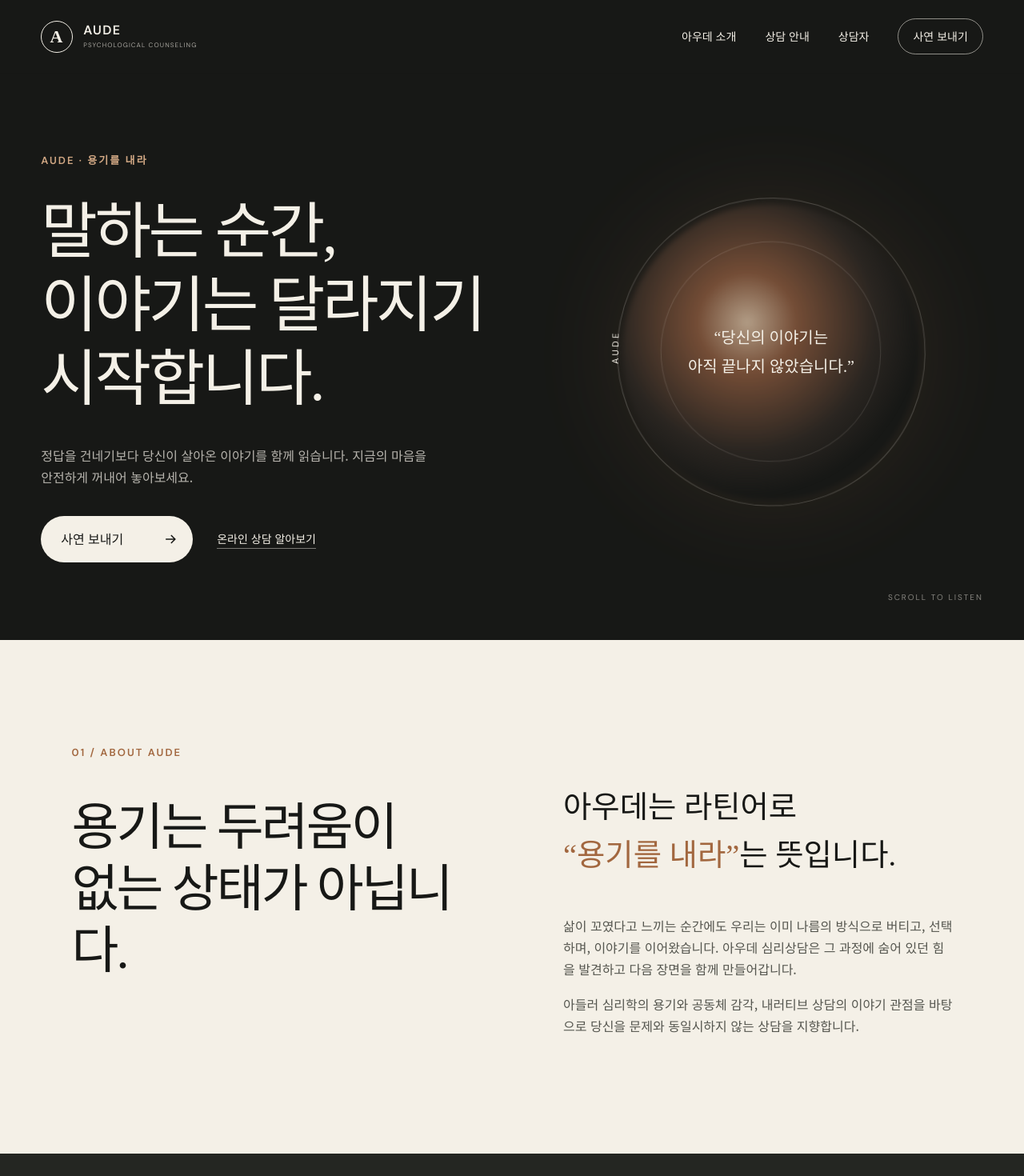
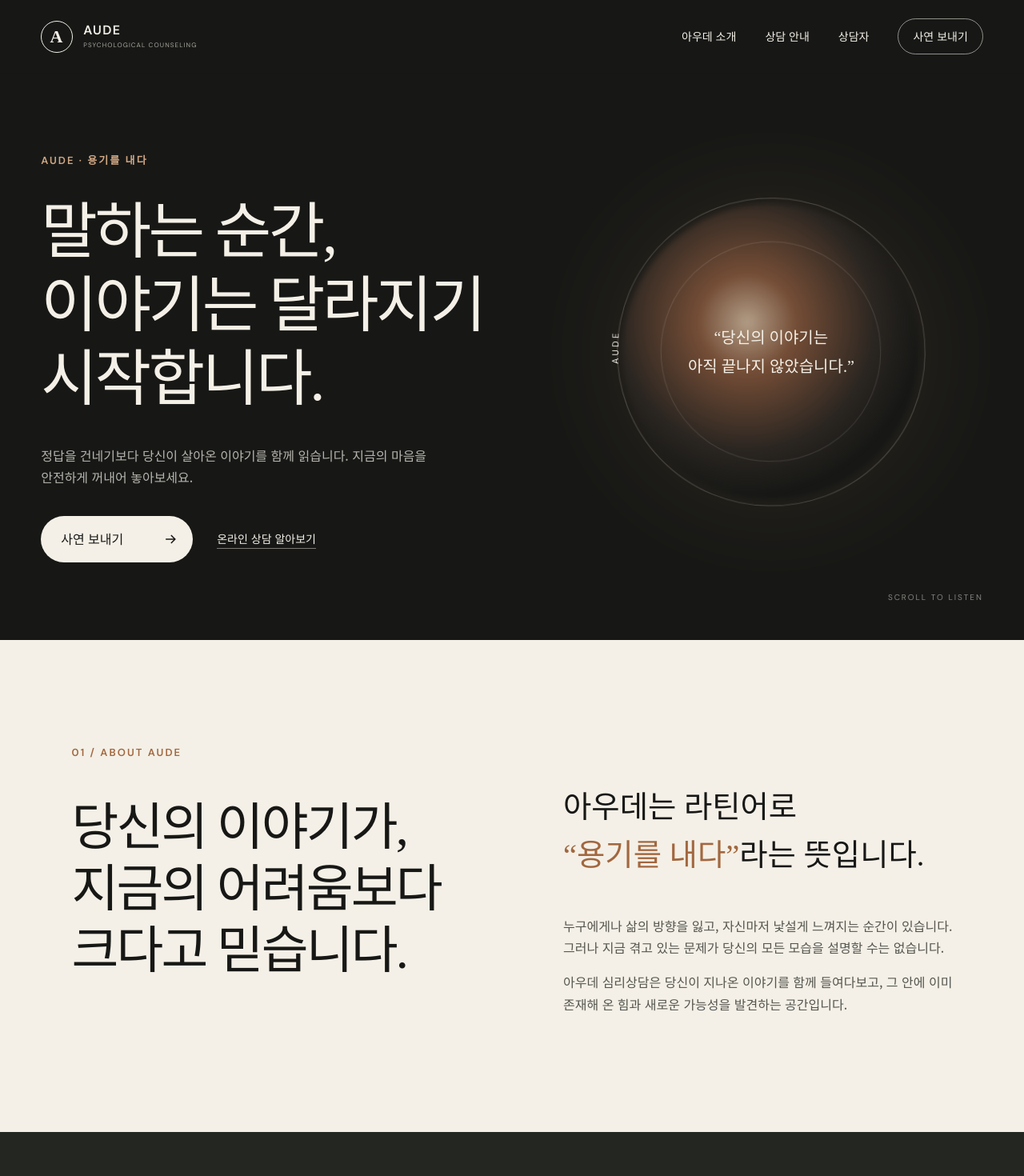
Before and after one commit to oups1004-sketch/aude-counseling, a Next.js app: page / in a window 1280 px wide. Shown: the top 1470 px of the page at 80% size. Built offline with nearby package versions, Linux system fonts and the light colour scheme.

Commit message:
Update Aude introduction copy

```diff
--- a/app/page.tsx
+++ b/app/page.tsx
@@ -44,7 +44,7 @@ export default function Home() {
 
       <section className="hero" id="top">
         <div className="heroCopy">
-          <p className="eyebrow">AUDE · 용기를 내라</p>
+          <p className="eyebrow">AUDE · 용기를 내다</p>
           <h1>말하는 순간,<br />이야기는 달라지기<br />시작합니다.</h1>
           <p className="heroText">정답을 건네기보다 당신이 살아온 이야기를 함께 읽습니다. 지금의 마음을 안전하게 꺼내어 놓아보세요.</p>
           <div className="heroActions">
@@ -63,12 +63,12 @@ export default function Home() {
       <section className="intro section" id="about">
         <div>
           <p className="sectionNumber">01 / ABOUT AUDE</p>
-          <h2>용기는 두려움이<br />없는 상태가 아닙니다.</h2>
+          <h2>당신의 이야기가,<br />지금의 어려움보다 크다고 믿습니다.</h2>
         </div>
         <div className="introBody">
-          <p className="lead">아우데는 라틴어로<br /><em>“용기를 내라”</em>는 뜻입니다.</p>
-          <p>삶이 꼬였다고 느끼는 순간에도 우리는 이미 나름의 방식으로 버티고, 선택하며, 이야기를 이어왔습니다. 아우데 심리상담은 그 과정에 숨어 있던 힘을 발견하고 다음 장면을 함께 만들어갑니다.</p>
-          <p>아들러 심리학의 용기와 공동체 감각, 내러티브 상담의 이야기 관점을 바탕으로 당신을 문제와 동일시하지 않는 상담을 지향합니다.</p>
+          <p className="lead">아우데는 라틴어로<br /><em>“용기를 내다”</em>라는 뜻입니다.</p>
+          <p>누구에게나 삶의 방향을 잃고, 자신마저 낯설게 느껴지는 순간이 있습니다. 그러나 지금 겪고 있는 문제가 당신의 모든 모습을 설명할 수는 없습니다.</p>
+          <p>아우데 심리상담은 당신이 지나온 이야기를 함께 들여다보고, 그 안에 이미 존재해 온 힘과 새로운 가능성을 발견하는 공간입니다.</p>
         </div>
       </section>
 
```
